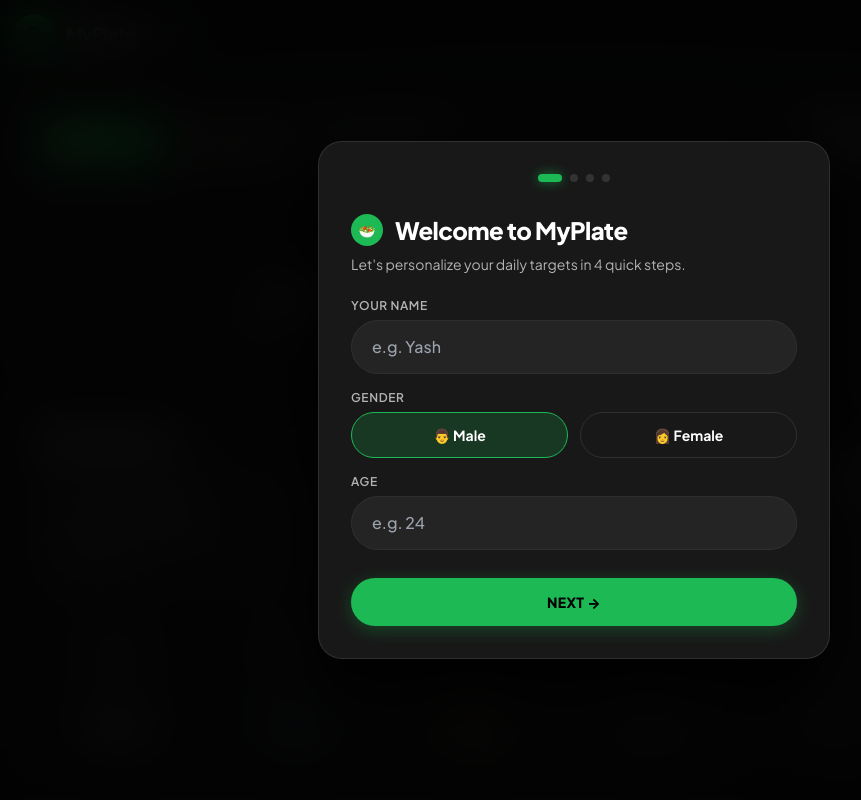
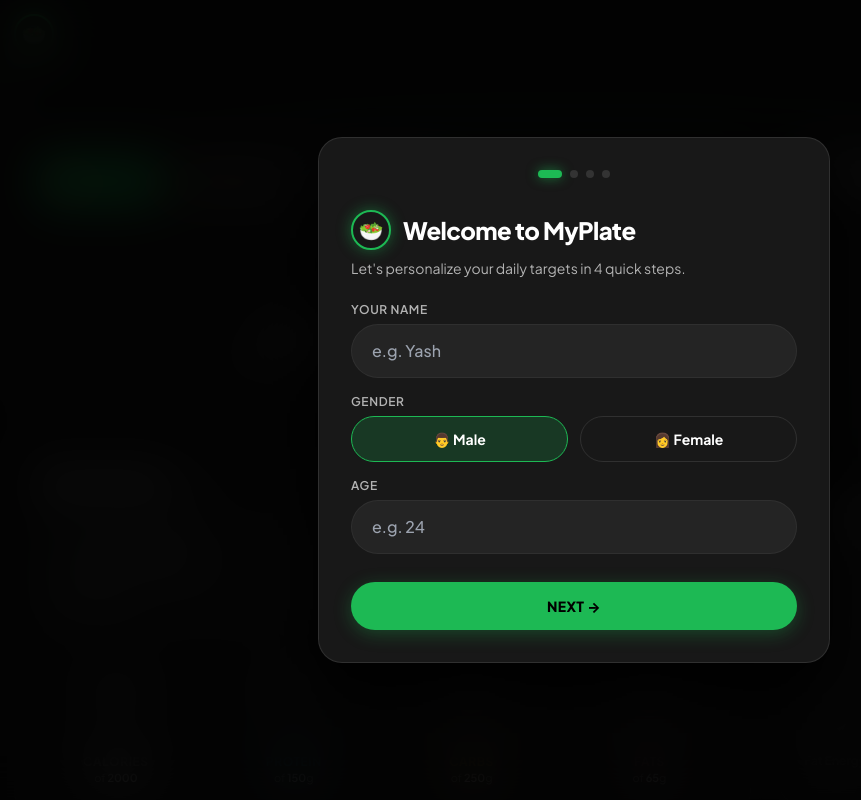
Before and after one commit to Yashwak28/myplate, a Flask app: page / in a window 1280 px wide. Shown: the whole page, without its empty margins (66-927 px from the left). Run offline with Flask 3, Linux system fonts and the light colour scheme; data comes from the database, SQL or seed files in the repository; data that the repository does not hold is empty; some libraries are stand-ins or nearby versions.

Commit message:
Restore original salad bowl logo with Spotify green glow

```diff
--- a/templates/index.html
+++ b/templates/index.html
@@ -219,8 +219,8 @@
     <!-- Step 1: Name + Gender + Age -->
     <div id="wiz-step-1">
       <div class="flex items-center gap-3 mb-2">
-        <div class="w-8 h-8 rounded-full bg-[#1DB954] flex items-center justify-center">
-          <span class="text-black text-sm">🥗</span>
+        <div class="w-10 h-10 rounded-full bg-[#181818] border-2 border-[#1DB954] flex items-center justify-center text-xl shadow-[0_0_15px_rgba(29,185,84,0.45)]">
+          🥗
         </div>
         <h2 class="text-2xl font-extrabold text-white tracking-tight">Welcome to MyPlate</h2>
       </div>
@@ -377,12 +377,9 @@
 ══════════════════════════════════════════════════ -->
 <header class="sticky top-0 z-40 bg-[#121212]/90 backdrop-blur-xl border-b border-white/[0.06]">
   <div class="max-w-6xl mx-auto px-4 py-3.5 flex items-center justify-between">
-    <div class="flex items-center gap-3">
-      <!-- Spotify-style circular emblem -->
-      <div class="w-10 h-10 rounded-full bg-[#1DB954] flex items-center justify-center shadow-[0_0_20px_rgba(29,185,84,0.4)]">
-        <svg class="w-5 h-5 text-black" viewBox="0 0 24 24" fill="currentColor">
-          <path d="M12 2C6.48 2 2 6.48 2 12s4.48 10 10 10 10-4.48 10-10S17.52 2 12 2zm4.65 14.65c-.2.32-.62.42-.94.22-2.58-1.58-5.83-1.94-9.66-1.06-.36.08-.72-.14-.8-.5s.14-.72.5-.8c4.19-.96 7.78-.55 10.68 1.2.32.2.42.62.22.94zm1.24-2.76c-.25.4-.78.53-1.18.28-2.95-1.81-7.46-2.34-10.96-1.28-.45.14-.93-.12-1.07-.57-.14-.45.12-.93.57-1.07 3.99-1.21 8.97-.62 12.36 1.46.4.25.53.78.28 1.18zm.11-2.88c-3.53-2.1-9.37-2.29-12.75-1.26-.54.16-1.11-.14-1.27-.68-.16-.54.14-1.11.68-1.27 3.91-1.19 10.36-.96 14.43 1.45.49.29.65.92.36 1.41-.29.49-.92.65-1.41.35z"/>
-        </svg>
+      <!-- Original Salad Bowl Logo with Spotify Neon Glow -->
+      <div class="w-10 h-10 rounded-full bg-[#181818] border-2 border-[#1DB954] flex items-center justify-center text-xl shadow-[0_0_16px_rgba(29,185,84,0.55)] transition-transform hover:scale-105 select-none">
+        🥗
       </div>
       <div>
         <div class="flex items-center gap-2">
```
